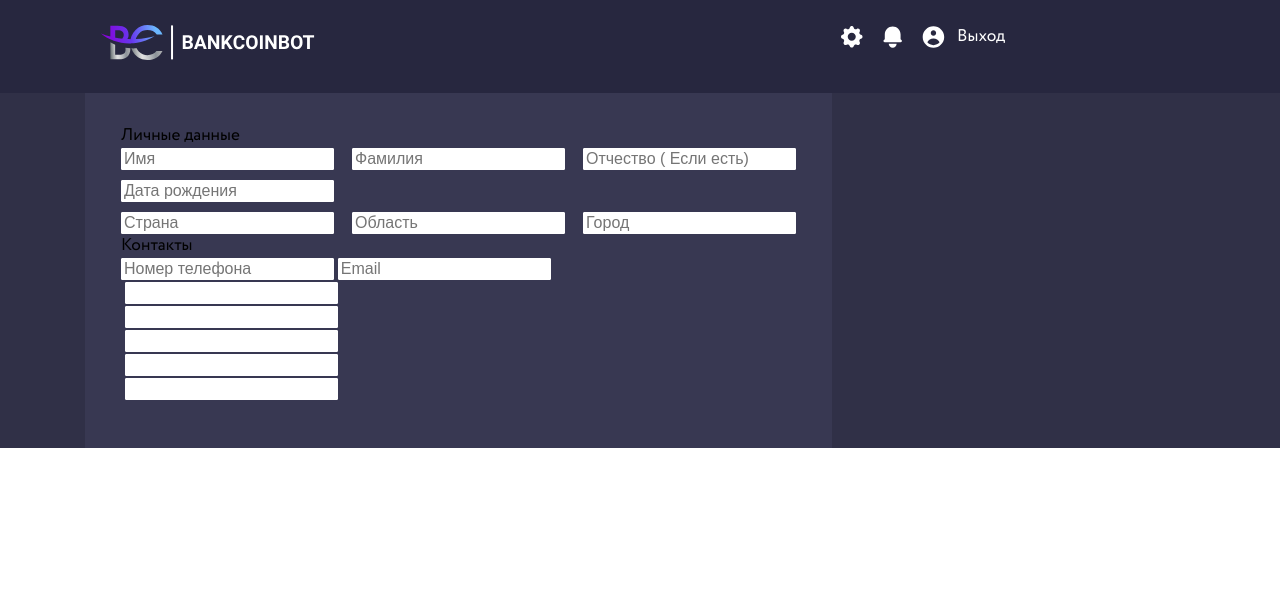
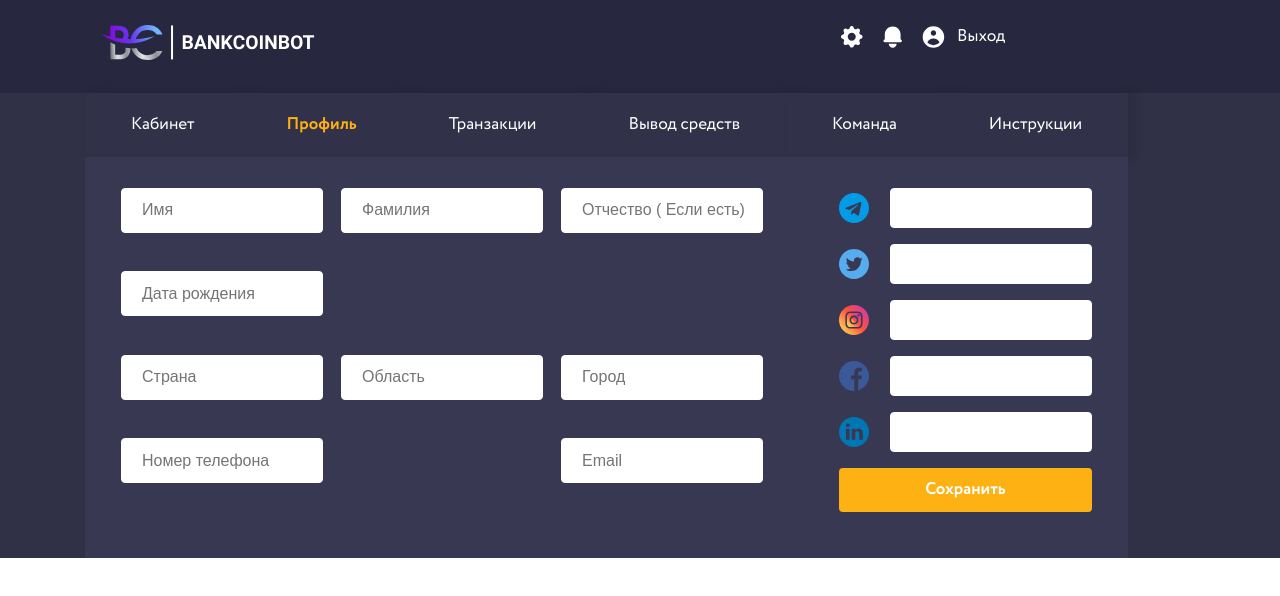
Before and after one commit to Daniel228337/BitGardBot, a plain HTML site: page site-profile.html in a window 1280 px wide. Drawn offline with Linux system fonts and the light colour scheme.

Commit message:
commit 7

```diff
--- a/site-profile.html
+++ b/site-profile.html
@@ -24,11 +24,23 @@
         </div>
     </header>
 
+    <section class="profile-main">
+        <div class="container">
+            <div class="row">
+                <p>Кабинет</p>
+                <p>Профиль</p>
+                <p>Транзакции</p>
+                <p>Вывод средств</p>
+                <p>Команда</p>
+                <p>Инструкции</p>
+            </div>
+        </div>
+    </section>
+
     <section class="profile-data">
         <div class="container">
             <div class="row">
                 <form action="">
-                        <p>Личные данные</p>
                     <div class="profile-data_grid">
                         <input class="profile-data_name" type="text" placeholder="Имя">
                         <input class="profile-data_last-name" type="text" placeholder="Фамилия">
@@ -37,35 +49,37 @@
                         <input class="profile-data_country" type="text" placeholder="Страна">
                         <input class="profile-data_region" type="text" placeholder="Область">
                         <input class="profile-data_city" type="text" placeholder="Город">
+                        <input type="text" placeholder="Номер телефона" class="profile-data_number">
+                        <input type="text" placeholder="Email" class="profile-data_email">
                     </div>
-                            <p>Контакты</p>
-                                <div>
-                                    <input type="text" placeholder="Номер телефона">
-                                    <input type="text" placeholder="Email">
-                                </div>
+
                     <div class="profile-data_social">
-                        <div>
-                            <img src="" alt="">
+                        <div class="profile-data-social_icon">
+                            <img src="./img/profile-data_tg.svg" alt="">
                             <input type="text">
                         </div>
-                        <div>
-                            <img src="" alt="">
+                        <div class="profile-data-social_icon">
+                            <img src="./img/profile-data_twitter.svg" alt="">
                             <input type="text">
                         </div>
-                        <div>
-                            <img src="" alt="">
+                        <div class="profile-data-social_icon">
+                            <img src="./img/profile-data_inst.svg" alt="">
                             <input type="text">
                         </div>
-                        <div>
-                            <img src="" alt="">
+                        <div class="profile-data-social_icon">
+                            <img src="./img/profile-data_fb.svg" alt="">
                             <input type="text">
                         </div>
-                        <div>
-                            <img src="" alt="">
+                        <div class="profile-data-social_icon">
+                            <img src="./img/profile-data_ln.svg" alt="">
                             <input type="text">
                         </div>
+                        <button class="btn btn-border">Сохранить</button>
                     </div>
                 </form>
+                <div>
+
+                </div>
             </div>
         </div>
     </section>
--- a/styles/style.css
+++ b/styles/style.css
@@ -1190,22 +1190,39 @@ a {
 }
 
 .profile-data form {
-  /* display: flex; */
+  display: flex;
+  gap: 58px;
   padding: 31px 36px 46px 36px;
   background: #383852;
 }
 
+.profile-data_social {
+  display: flex;
+  flex-direction: column;
+  gap: 16px;
+  text-align: center;
+}
+
+.profile-data-social_icon {
+  display: flex;
+  gap: 21px;
+}
+
 .profile-data form input {
   font-size: 16px;
-  font-weight: #4E4E4E;
+  color:  #4E4E4E;
   border: 1px solid #FFFFFF;
-  border-radius: 1px;
+  border-radius: 4px;
+  padding: 10px 0px;
+  padding-left: 20px;
+  max-height: 45px;
+  max-width: 202px;
 }
 
 .profile-data_grid {
   display: grid;
   gap: 10px 18px;
-  grid-template-rows: repeat(3, 1fr);
+  grid-template-rows: repeat(4, 1fr);
   grid-template-columns: repeat(3, 1fr);
 }
 
@@ -1243,3 +1260,32 @@ a {
   grid-column: 3;
   grid-row: 3;
 }
+
+.profile-data_number {
+  grid-column: 1 / span 2; /* первые две колонки */
+  grid-row: 4;
+  max-width: 320px;
+}
+
+.profile-data_email {
+  grid-column: 3 / span 2; /* вторые две колонки */
+  grid-row: 4;
+  max-width: 320px;
+}
+
+.profile-main {
+  background: #303047;
+}
+
+.profile-main p {
+  padding: 20px 46px;
+  background: #313149;
+  box-shadow: 7px 0px 8px 0px #1E152738;
+  color: #FFFFFF;
+  /* border-radius: 4px; */
+}
+
+.profile-main p:nth-child(2) {
+  color: #FEB113;
+  font-weight: 700;
+}
```
Also changed, not shown: img/profile-data_fb.svg (added), img/profile-data_inst.svg (added), img/profile-data_ln.svg (added), img/profile-data_tg.svg (added), img/profile-data_twitter.svg (added). Lines whose indentation alone changed are shown as unchanged.
